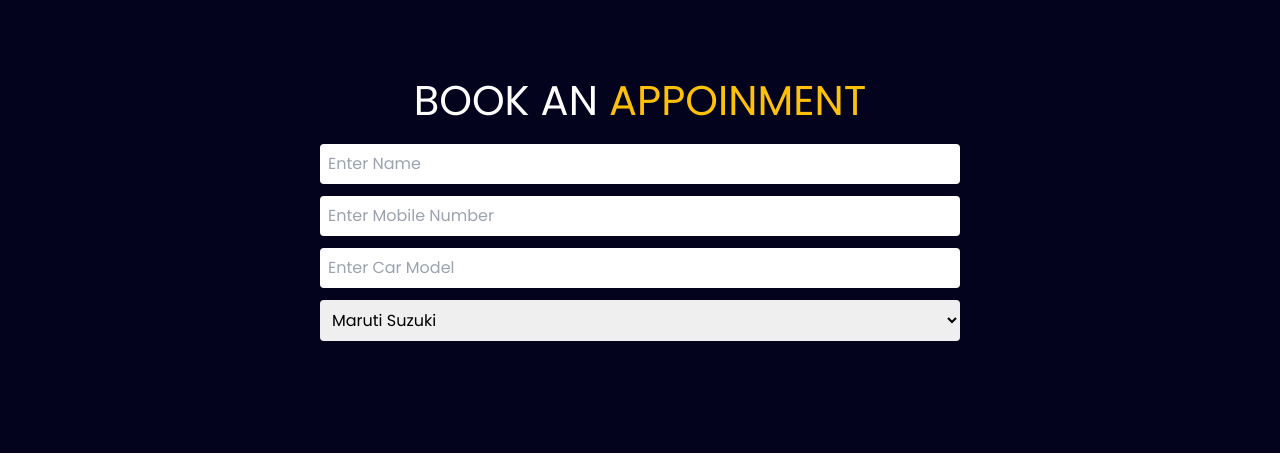
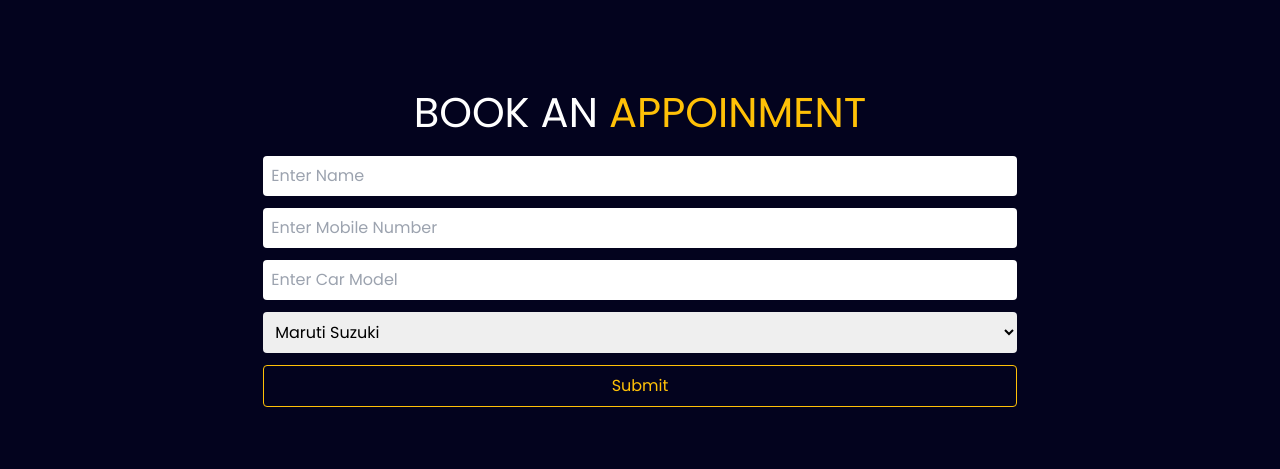
Before and after one commit to sukhpreets2000/car-app, a React (Vite) app: page / in a window 1280 px wide. Shown: the part 830-1299 px from the top of the page. Built offline with nearby package versions, Linux system fonts and the light colour scheme; the HTML template or start-up script is replaced by a standard one.

Commit message:
style book-appoinment component

```diff
--- a/src/components/book-appoinment/BookAppoinment.tsx
+++ b/src/components/book-appoinment/BookAppoinment.tsx
@@ -4,17 +4,21 @@ const BookAppoinment = () => {
     return (
         <>
             <section className="bg-darkblue py-[100px]">
-            <div className="container mx-auto">
-                <h1 className="text-white text-center text-[2.6rem]">BOOK AN <span className="text-yellow">APPOINMENT</span></h1>
-                <form className="w-[50%] mx-auto">
+                <div className="container mx-auto p-3">
+                    <div className="relative">
+                        <h1 className="text-white text-center text-[2.6rem]">BOOK AN <span className="text-yellow">APPOINMENT
+                            <span className="animate-ping absolute h-[15px] w-[15px] rounded-full bg-yellow px-2"></span>
+                        </span></h1>
+                    </div>
+                    <form className="md:max-w-[60%] mx-auto">
                         <div className="my-3">
-                        <input type="text" placeholder="Enter Name" className="w-full p-2 :focus outline-none rounded"/>
+                            <input type="text" placeholder="Enter Name" className="w-full p-2 :focus outline-none rounded" />
                         </div>
                         <div className="my-3">
-                        <input type="number" placeholder="Enter Mobile Number" className="w-full p-2 :focus outline-none rounded"/>
+                            <input type="number" placeholder="Enter Mobile Number" className="w-full p-2 :focus outline-none rounded" max={10} />
                         </div>
                         <div className="my-3">
-                        <input type="number" placeholder="Enter Car Model" className="w-full p-2 :focus outline-none rounded"/>
+                            <input type="number" placeholder="Enter Car Model" className="w-full p-2 :focus outline-none rounded" max={4} />
                         </div>
                         <div className="my-3">
                             <select className="w-full p-2 :focus outline-none rounded">
@@ -29,8 +33,8 @@ const BookAppoinment = () => {
                                 <option>Tata</option>
                                 <option>Volkswagon</option>
                             </select>
-                        {/* <input type="text" placeholder="Enter Name" className="w-full p-2 :focus outline-none rounded"/> */}
                         </div>
+                        <button className="w-full p-2 rounded border border-yellow text-yellow hover:bg-yellow hover:text-black duration-500">Submit</button>
                     </form>
                 </div>
             </section>
```
Lines whose indentation alone changed are shown as unchanged.
